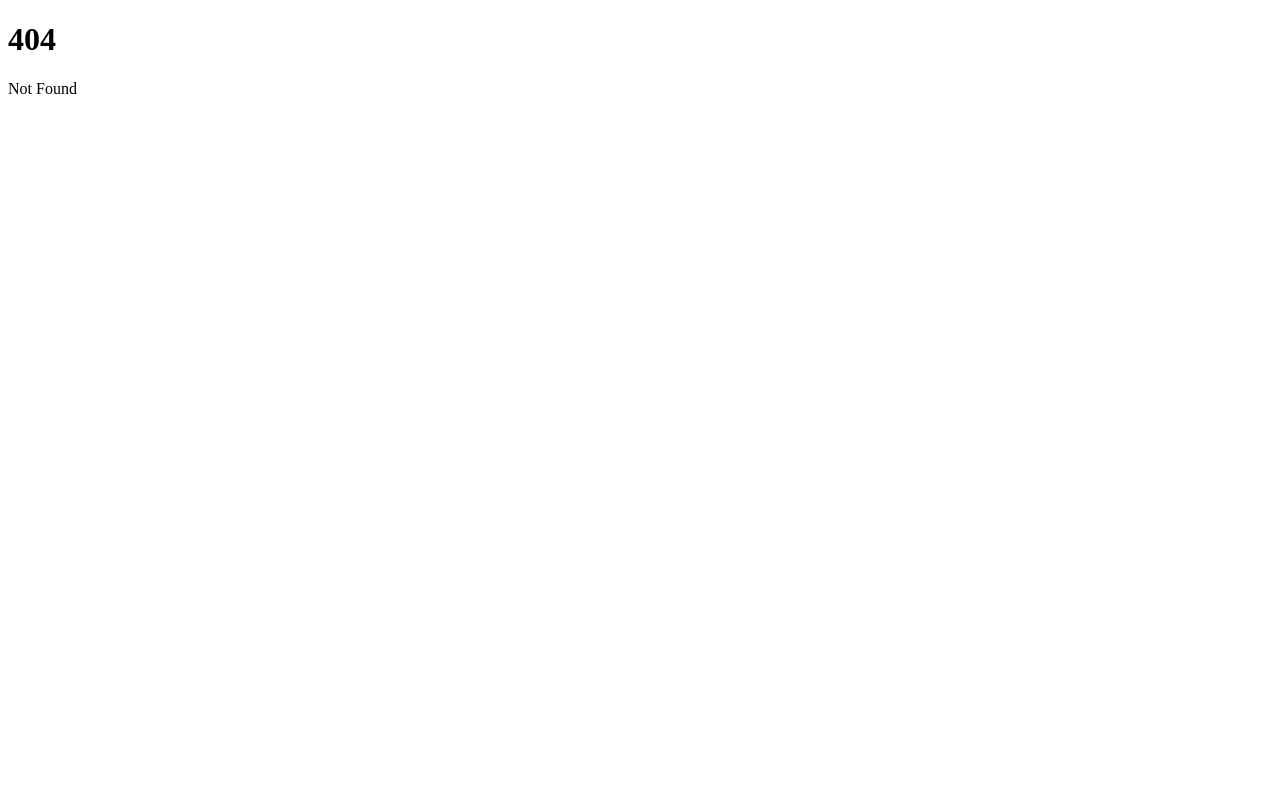
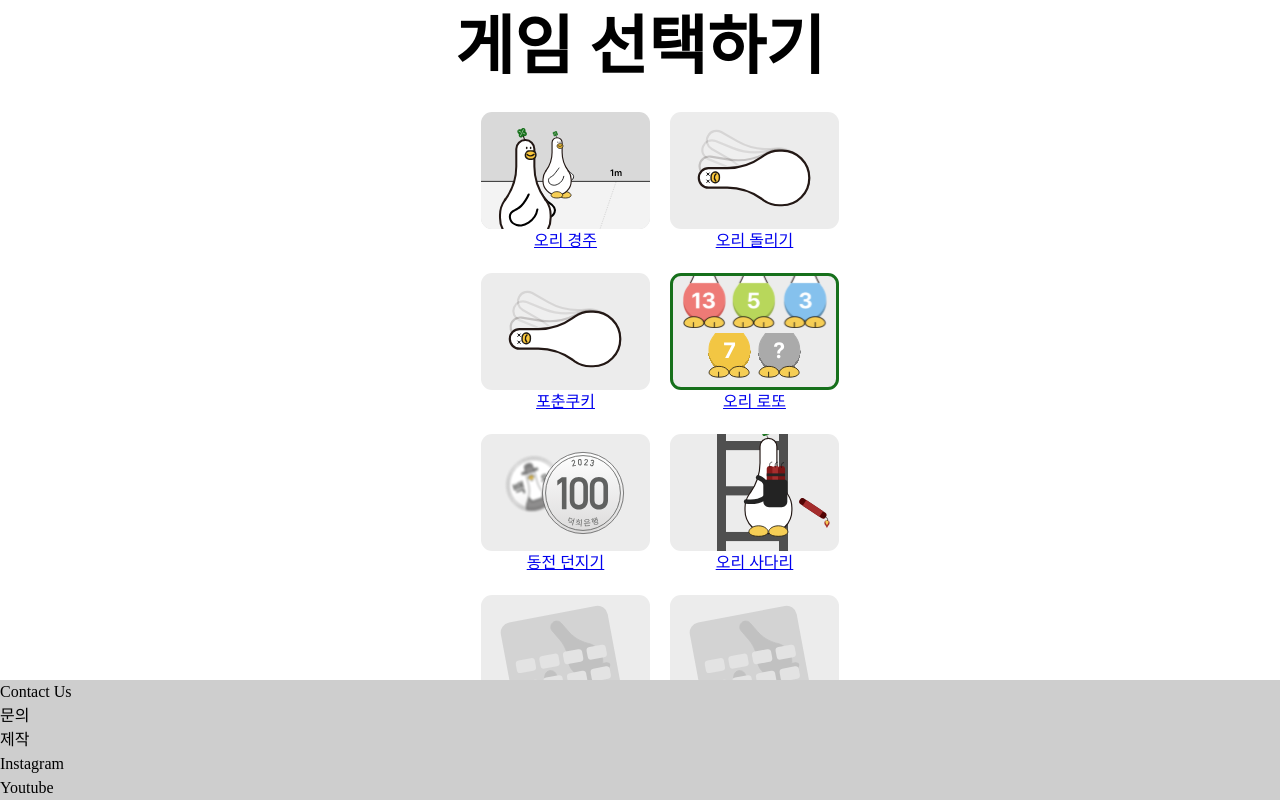
Before and after one commit to piggmme/lucky-ducky, a SvelteKit app: page /main in a window 1280 px wide. Before the commit this address had no page. Built offline with nearby package versions, Linux system fonts and the light colour scheme.

Commit message:
feat: 메인 페이지 개발

```diff
--- /dev/null
+++ b/src/routes/main/+page.svelte
@@ -0,0 +1,71 @@
+<script lang="ts">
+  import ItemCard from '@/components/main/ItemCard.svelte';
+  const games = [
+    { title: '오리 경주', url: '/race', thumbnail: 'thumbnail_race.svg' },
+    { title: '오리 돌리기', url: '/spinDuck', thumbnail: 'thumbnail_spin.svg' },
+    {
+      title: '포춘쿠키',
+      url: '/fortuneCookie',
+      thumbnail: 'thumbnail_spin.svg'
+    },
+    { title: '오리 로또', url: '/lotto', thumbnail: 'thumbnail_lotto.svg' },
+    { title: '동전 던지기', url: '/coin', thumbnail: 'thumbnail_coin.svg' },
+    { title: '오리 사다리', url: '/ladder', thumbnail: 'thumbnail_ladder.svg' },
+    { title: '오리 뽑기', url: '/raffle', thumbnail: 'thumbnail_raffle.svg' },
+    { title: 'comming soon', url: '/raffle', thumbnail: 'thumbnail_raffle.svg' }
+  ];
+</script>
+
+<header>
+  <h1>게임 선택하기</h1>
+</header>
+<main>
+  <section>
+    <ul>
+      {#each games as game}
+        <li>
+          <ItemCard
+            title={game.title}
+            url={game.url}
+            thumbnail={game.thumbnail}
+          />
+        </li>
+      {/each}
+    </ul>
+  </section>
+</main>
+
+<!-- TODO: footer 레이아웃 분리 -->
+<footer>
+  <p>Contact Us</p>
+  <p>문의</p>
+  <p>제작</p>
+  <p>Instagram</p>
+  <p>Youtube</p>
+</footer>
+
+<style lang="scss">
+  header {
+    text-align: center;
+    font-size: 32px;
+  }
+  main {
+    max-width: 600px;
+    text-align: center;
+    padding: 1em;
+    margin: 0 auto;
+  }
+  ul {
+    display: flex;
+    flex-wrap: wrap;
+    gap: 20px;
+    justify-content: center;
+    list-style: none;
+  }
+  footer {
+    position: absolute;
+    bottom: 0;
+    width: 100%;
+    background-color: #cecece;
+  }
+</style>
```
